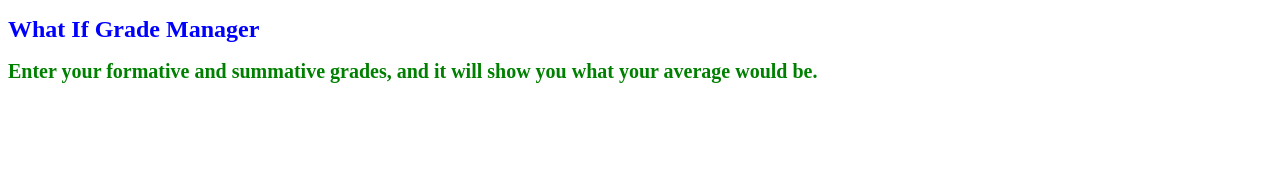
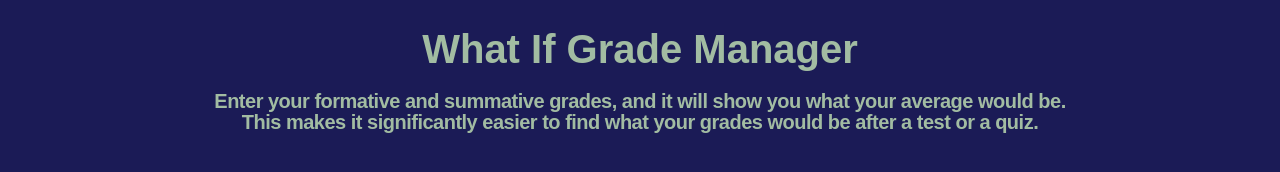
Before and after one commit to adamkhan47/whatif-gui, a plain HTML site: page index.html in a window 1280 px wide. Drawn offline with Linux system fonts and the light colour scheme.

Commit message:
Polish looks

```diff
--- a/index.html
+++ b/index.html
@@ -8,7 +8,7 @@
 <body>
     <h1>What If Grade Manager</h1>
     <h2>Enter your formative and summative grades, and it will show you what your average would be.</h2>
-
+    <h2>This makes it significantly easier to find what your grades would be after a test or a quiz.</h2>
 
 
 
--- a/styles.css
+++ b/styles.css
@@ -1,8 +1,17 @@
 h1 {
-    color: blue;
-    font-size: 24px;
+    color: rgb(162, 188, 162);
+    font-size: 40px;
+    font-family: Arial, Helvetica, sans-serif;
+    text-align: center;
 }
 h2 {
-    color: green;
+    color: rgb(162, 188, 162);
     font-size: 20px;
+    font-family: Arial, Helvetica, sans-serif;
+    text-align: center;
+    letter-spacing: -0.5px;
+    line-height: 5px;
 }
+body {
+    background-color: rgb(27, 27, 86);
+}
```
